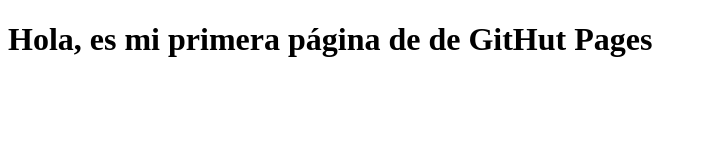
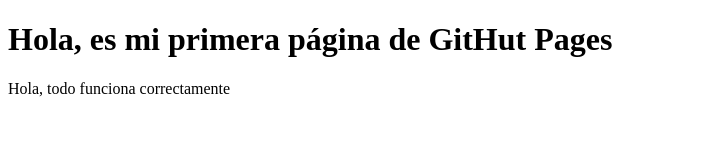
Before and after one commit to ivandeveloper506/primerapagina, a plain HTML site: page index.html in a window 1280 px wide. Shown: the whole page, without its empty margins (0-707 px from the left). Drawn offline with Linux system fonts and the light colour scheme.

Commit message:
Un nuevo párrafo

```diff
--- a/index.html
+++ b/index.html
@@ -7,6 +7,7 @@
     <title>Mi primera página de GitHut Pages</title>
 </head>
 <body>
-    <h1>Hola, es mi primera página de de GitHut Pages</h1>
+    <h1>Hola, es mi primera página de GitHut Pages</h1>
+    <p>Hola, todo funciona correctamente</p>
 </body>
 </html>
```
